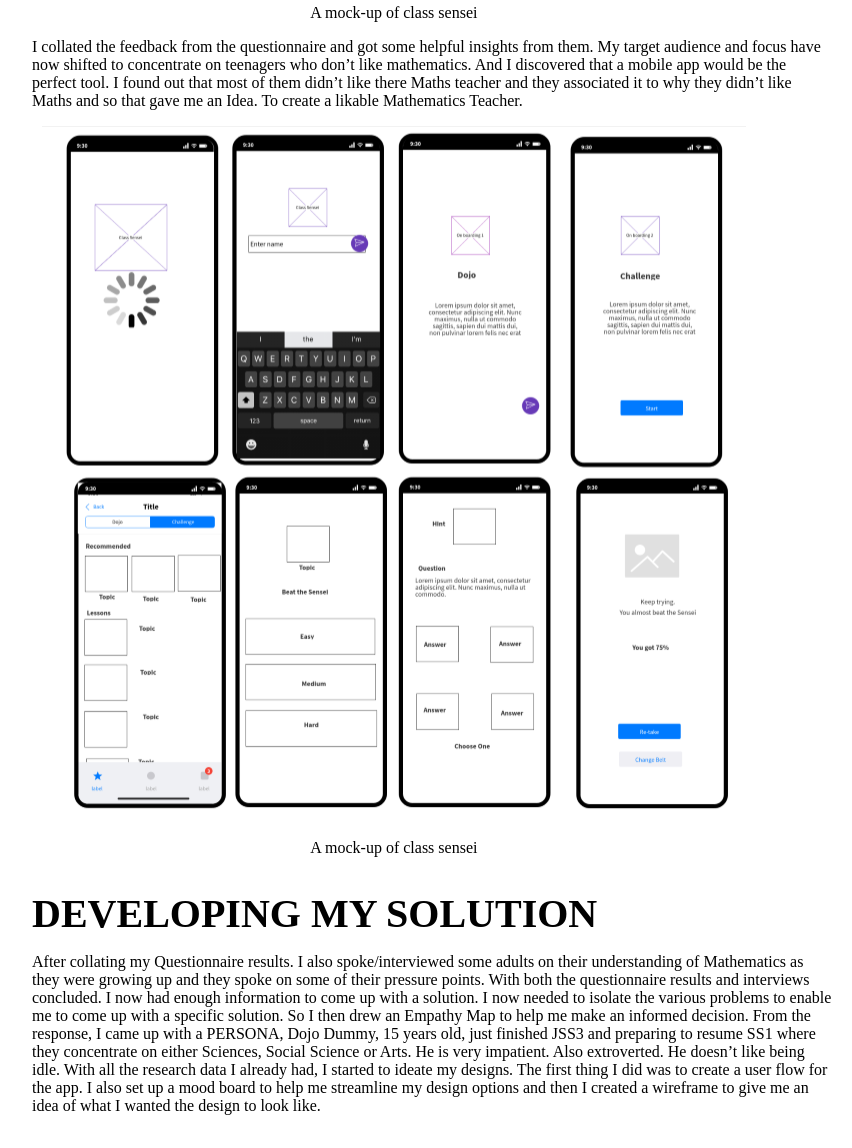
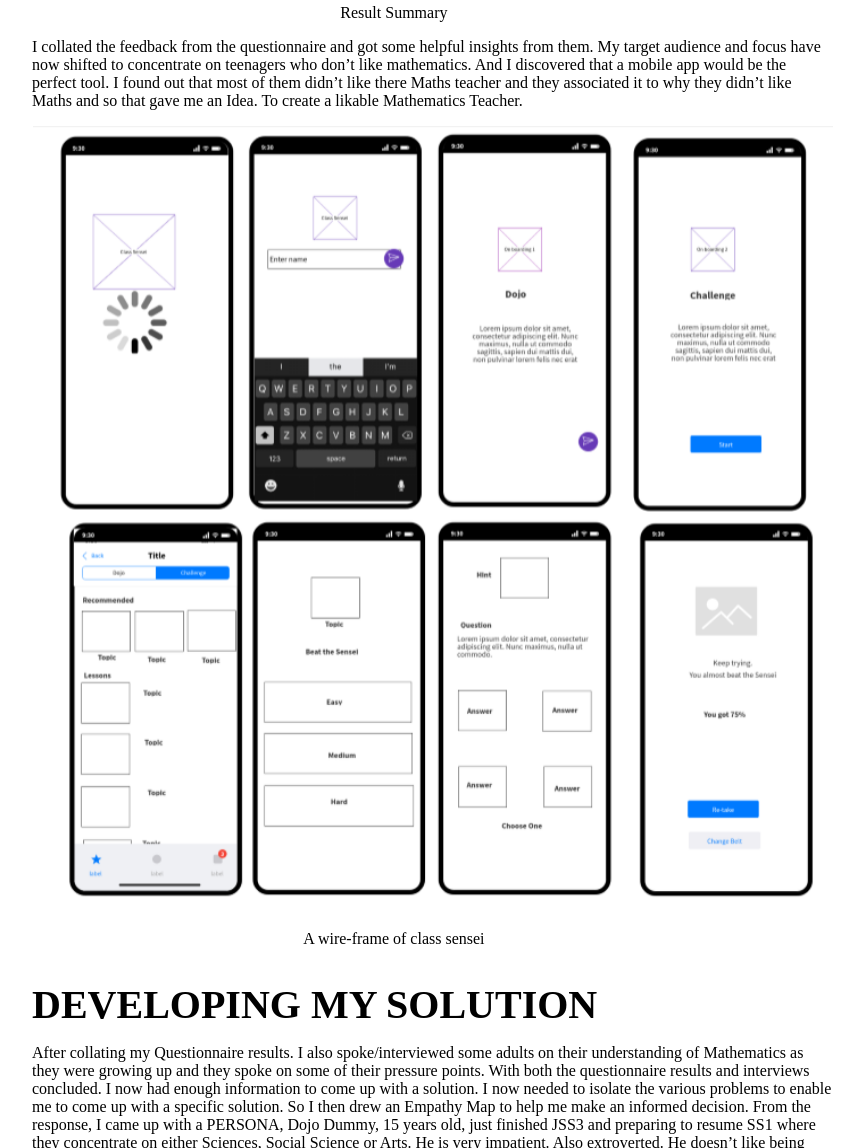
Before and after one commit to muidemakz/muidemakz, a plain HTML site: page Website homepage and blog/Blogpost.html in a window 1280 px wide. Shown: the part 3942-5090 px from the top of the page, without its empty margins (246-1098 px from the left). Drawn offline with Linux system fonts and the light colour scheme.

Commit message:
complete development

```diff
--- a/Website homepage and blog/Blogpost.html
+++ b/Website homepage and blog/Blogpost.html
@@ -76,7 +76,7 @@
         to give me an idea of why they like mathematics and if not what they think could help them better learn it.</p>
       <figure class="fig">
         <img img alt="Post Image" id="image" src="./Assets/BlogPic-2.png">
-        <figcaption>A mock-up of class sensei</figcaption>
+        <figcaption>Result Summary</figcaption>
       </figure>
       <p>I collated the feedback from the questionnaire and got some helpful insights from them.
         My target audience and focus have now shifted to concentrate on teenagers who don’t like mathematics. And I
@@ -85,8 +85,8 @@
         Maths and so that gave me an Idea.
         To create a likable Mathematics Teacher.</p>
       <figure class="fig">
-        <img img alt="Post Image" id="image2" src="./Assets/BlogPic-3.png">
-        <figcaption>A mock-up of class sensei</figcaption>
+        <img img alt="Post Image" id="image" src="./Assets/BlogPic-3.png">
+        <figcaption>A wire-frame of class sensei</figcaption>
       </figure>
       <h2>DEVELOPING MY SOLUTION</h2>
       <p>After collating my Questionnaire results.
```
